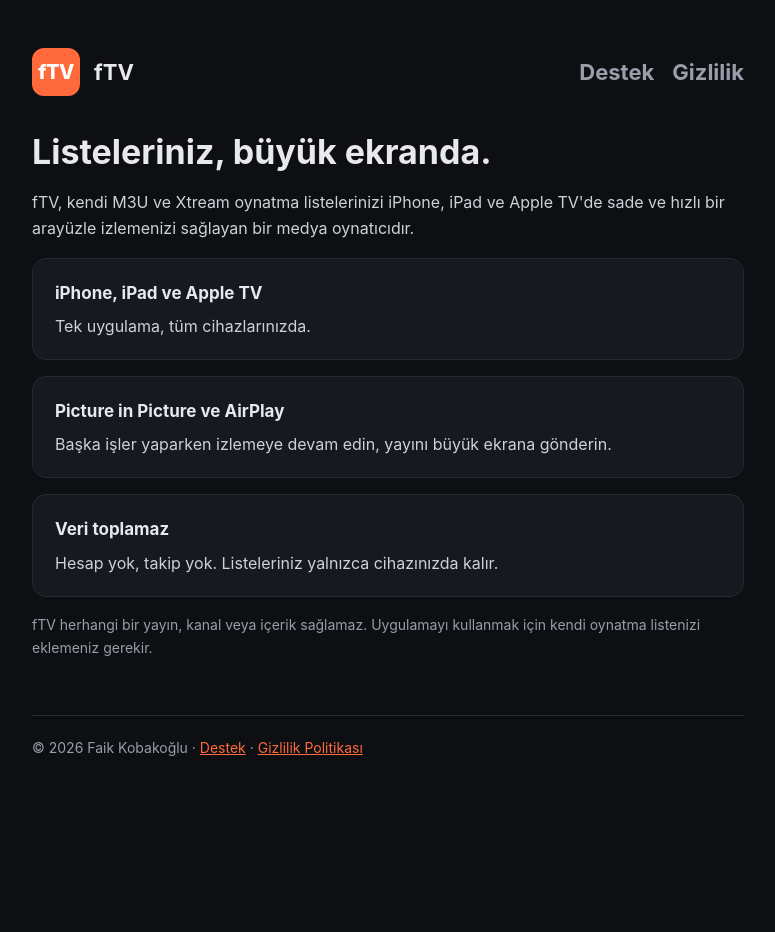
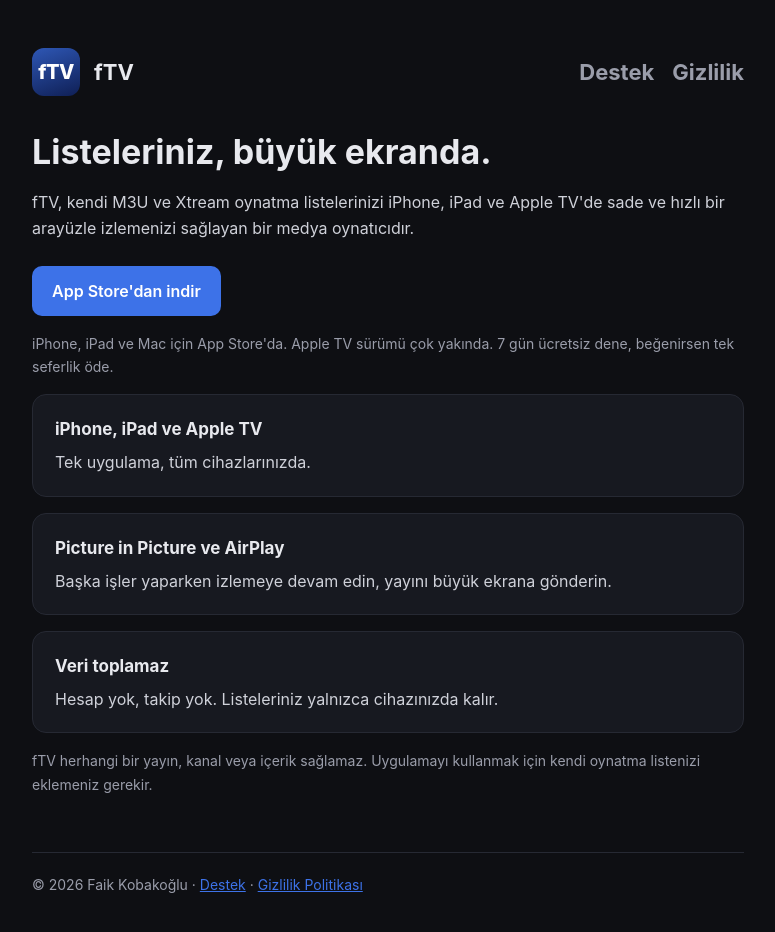
Before and after one commit to faikkobakoglu/ftv-site, a plain HTML site: page index.html in a window 1280 px wide. Shown: the whole page, without its empty margins (252-1027 px from the left). Before the commit the page ends 831 px from the top, so only its background shows below. Drawn offline with Linux system fonts and the light colour scheme.

Commit message:
Ana sayfa: App Store bağlantısı; renkler uygulamayla aynı (lacivert/mavi)
Co-Authored-By: Claude Opus 5.5 <noreply@anthropic.com>

```diff
--- a/index.html
+++ b/index.html
@@ -21,6 +21,9 @@
     <h1>Listeleriniz, büyük ekranda.</h1>
     <p>fTV, kendi M3U ve Xtream oynatma listelerinizi iPhone, iPad ve Apple TV'de sade ve hızlı bir arayüzle izlemenizi sağlayan bir medya oynatıcıdır.</p>
 
+    <p><a class="btn" href="https://apps.apple.com/app/id6833165221">App Store'dan indir</a></p>
+    <p class="muted">iPhone, iPad ve Mac için App Store'da. Apple TV sürümü çok yakında. 7 gün ücretsiz dene, beğenirsen tek seferlik öde.</p>
+
     <div class="card">
       <h3>iPhone, iPad ve Apple TV</h3>
       <p>Tek uygulama, tüm cihazlarınızda.</p>
--- a/style.css
+++ b/style.css
@@ -3,7 +3,7 @@
   --card: #171920;
   --text: #e8e9ee;
   --muted: #9a9daa;
-  --accent: #ff6a3d;
+  --accent: #3d72e8;
   --line: #262933;
 }
 * { box-sizing: border-box; }
@@ -18,7 +18,7 @@ body {
 header { display: flex; align-items: center; gap: 14px; margin-bottom: 36px; }
 .logo {
   width: 48px; height: 48px; border-radius: 12px;
-  background: var(--accent); color: #fff;
+  background: linear-gradient(160deg, #2e57b5, #0f1f55); color: #fff;
   display: grid; place-items: center;
   font-weight: 800; font-size: 20px; letter-spacing: -0.5px;
 }
```
